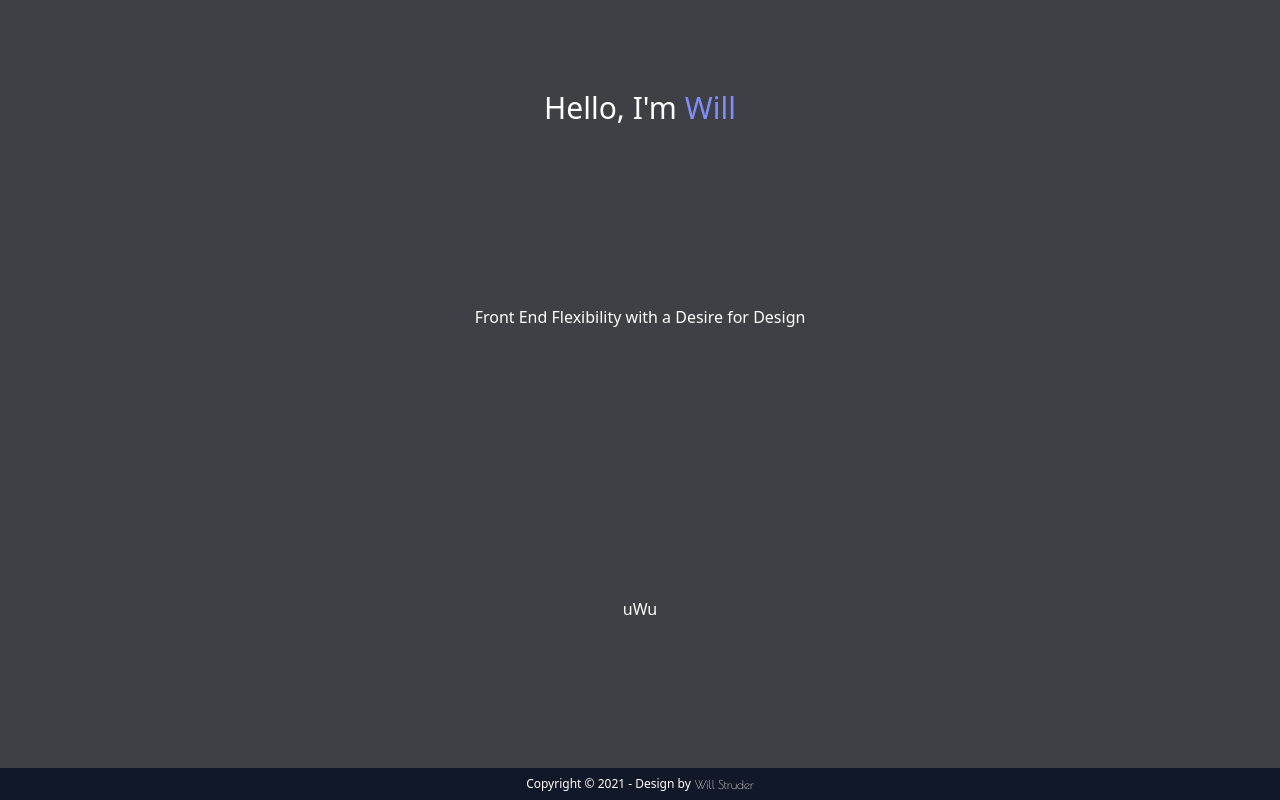
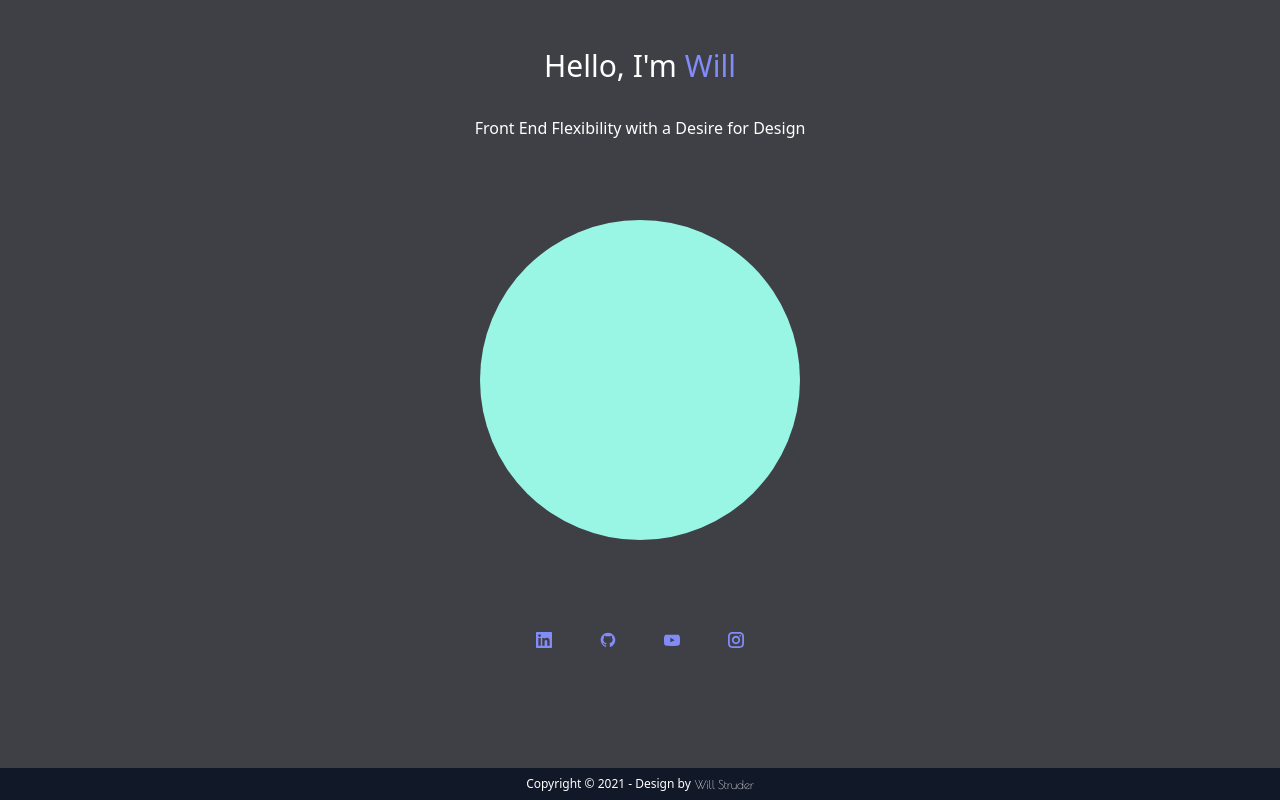
Before and after one commit to willstrudel/landingpage, a React (Create React App) app: page / in a window 1280 px wide. Built offline with nearby package versions, Linux system fonts and the light colour scheme; a web font is replaced by a local one.

Commit message:
Updated footer, styling, and elements to App.js

```diff
--- a/package.json
+++ b/package.json
@@ -15,6 +15,7 @@
     "framer-motion": "^4.1.17",
     "react": "^17.0.2",
     "react-dom": "^17.0.2",
+    "react-icons": "^4.3.1",
     "react-progressive-image": "^0.6.0",
     "react-router-dom": "^6.0.1",
     "react-scripts": "4.0.3",
--- a/src/App.js
+++ b/src/App.js
@@ -1,17 +1,34 @@
 import './App.css';
+import { GrLinkedin, GrYoutube, GrGithub, GrInstagram, } from 'react-icons/gr';
 
 function App() {
   return (
   <>
     <main className="bg-gray-700 h-screen grid grid-cols-1">
 
-      <section className="grid justify-center items-center h-50">
-        <h1 className="text-3xl text-white items center justify-center flex">Hello, I'm<span className="text-indigo-400 ml-2">Will</span></h1>
-        <p className="grid justify-center text-white items-center ">Front End Flexibility with a Desire for Design</p>
+      <section className="grid justify-center items-center h-32 mt-12">
+        <h1 className="text-3xl text-white items center justify-center flex">
+          Hello, I'm <span className="text-indigo-400 ml-2">Will</span>
+        </h1>
+        <p className="grid justify-center text-white items-center mt-8">
+          Front End Flexibility with a Desire for Design
+        </p>
+        <figure className="grid justify-center items-center mt-20">
+          <div className="bg-teal-200 h-80 w-80 rounded-full"></div>
+        </figure>
       </section>
 
+
+
       <section className="grid justify-center items-center">
-        <p className="text-white">uWu</p>
+        <div className="flex justify-center">
+          <ul className="flex space-x-12">
+            <a className=" text-indigo-400 visited:text-blue-300 App-link hover:scale-125 hover:-translate-y-2 transform-gpu" href="https://www.linkedin.com/in/will-struder" target="_blank" rel="noopener noreferrer"><li><GrLinkedin /></li></a>
+            <a className=" text-indigo-400 visited:text-blue-300 App-link hover:scale-125 hover:-translate-y-2 transform-gpu" href="https://www.github.com/willstrudel" target="_blank" rel="noopener noreferrer"><li><GrGithub /></li></a>
+            <a className=" text-indigo-400 visited:text-blue-300 App-link hover:scale-125 hover:-translate-y-2 transform-gpu" href="https://www.youtube.com/channel/UCeEj5ctVxGU0cf8bDFX_KSA" target="_blank" rel="noopener noreferrer"><li><GrYoutube /></li></a>
+            <a className=" text-indigo-400 visited:text-blue-300 App-link hover:scale-125 hover:-translate-y-2 transform-gpu" href="https://www.instagram.com/willstruder/" target="_blank" rel="noopener noreferrer"><li><GrInstagram /></li></a>
+          </ul>
+        </div>
       </section>
 
 
```
Also changed, not shown: 1 other file (tests, documents, lock files or other folders).
